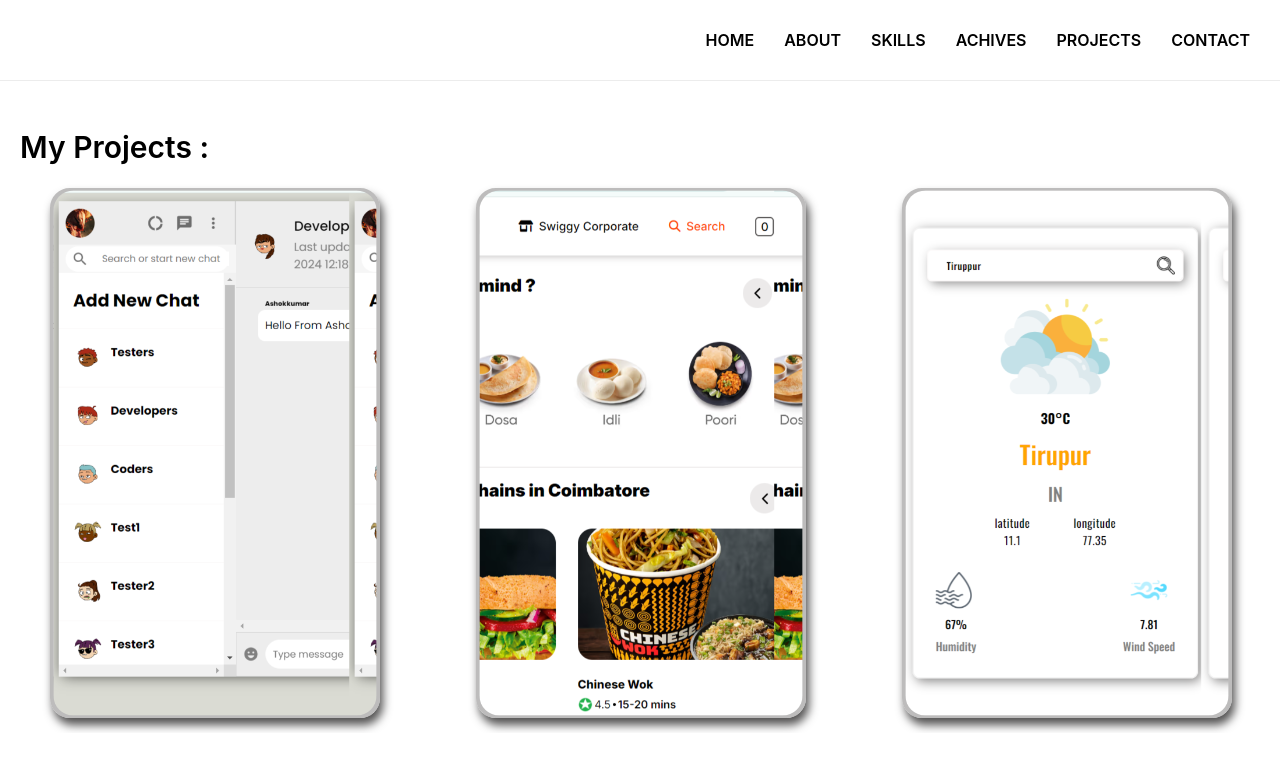
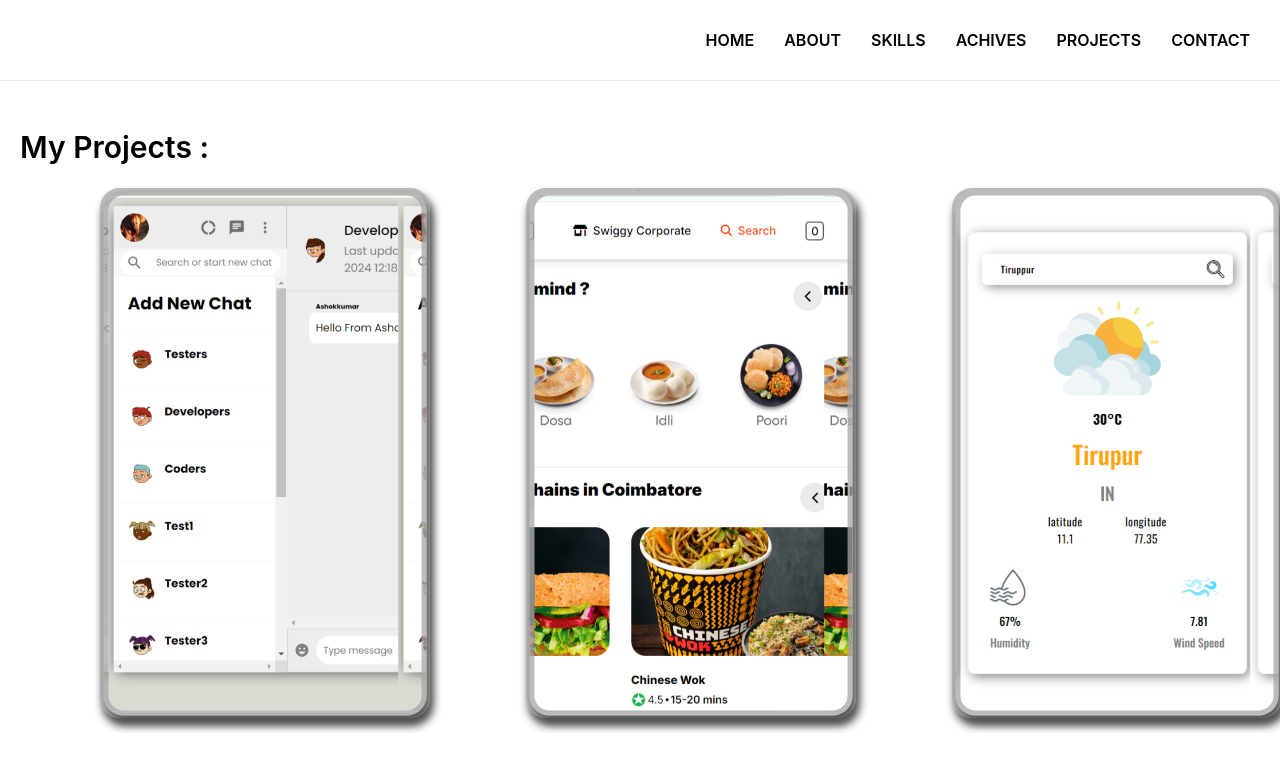
Before and after one commit to AshokasAK/Portfolio, a React (Vite) app: page /project in a window 1280 px wide. Shown: the top 770 px of the page. Built offline with nearby package versions, Linux system fonts and the light colour scheme.

Commit message:
changes in the project images under process

```diff
--- a/css/Project.css
+++ b/css/Project.css
@@ -10,7 +10,7 @@ h3{
     justify-content: space-around;
     align-items: center;
     margin-top:.5rem;
-    padding: 0px 50px;
+    padding: 0px 100px;
     gap:6rem;
     overflow: scroll;
     height: 560px;
@@ -126,6 +126,7 @@ display: none;
         gap:2rem;
         height: 560px;
         margin-top: -2rem;
+        padding: 0px 50px;
     }
     .projects div{
         position: relative;
--- a/src/components/Project.jsx
+++ b/src/components/Project.jsx
@@ -10,7 +10,7 @@ const Project = () => {
   <Link to={'/whatsAppProject'}>
     <div className="pro5 ">
         {/* <img src="../public/project/pro5.png" alt="" /> */}
-        <p className="proimg5 pig"></p>
+        <div className="proimg5 pig"></div>
         <div className="covering">
             <p>Aug  26</p>
              <p> WhatsappClone</p>
@@ -24,7 +24,7 @@ const Project = () => {
   <Link to={'/swiggyProject'}>
     <div className="pro4">
         {/* <img src="../public/project/pro4.png" alt="" /> */}
-        <p className="proimg4 pig"></p>
+        <div className="proimg4 pig"></div>
         <div className="covering">
             <p> Aug  20</p>
             <p>Swiggy Clone</p>
@@ -39,7 +39,7 @@ const Project = () => {
     <div className="pro3">
         {/* <img src="../public/project/pro1.png" alt="" />
          */}
-        <p className="proimg1 pig"></p>
+        <div className="proimg1 pig"></div>
         <div className="covering">
             <p>Aug 10</p>
             <p> Weather App</p>
@@ -54,7 +54,7 @@ const Project = () => {
   <Link to={'/simpleformProject'}>
     <div className="pro2">
         {/* <img src="../public/project/pro2.png" alt="" /> */}
-        <p className="proimg2 pig"></p>
+        <div className="proimg2 pig"></div>
         <div className="covering">
             <p>Aug 8</p>
             <p>Simple Form</p>
@@ -68,7 +68,7 @@ const Project = () => {
   <Link to={'/todolistProject'}>
     <div className="pro1">
         {/* <img src="../public/project/pro3.png" alt="" /> */}
-        <p className="proimg3 pig"></p>
+        <div className="proimg3 pig"></div>
         <div className="covering">
             <p>Aug 6</p>
             <p>CRUD TODO List</p>
--- a/src/components/projectPages/SimpleFormPage.jsx
+++ b/src/components/projectPages/SimpleFormPage.jsx
@@ -17,7 +17,7 @@ const SimpleFormPage = () => {
             <div className="singlePro">
                 <aside>
                      {/* <img src="../public/project/pro2.png" alt="" /> */}
-                     <p className="proimgsi2"></p>
+                     <div className="proimgsi2"></div>
                 </aside>
                 <section>
                     <h4 className='proname'>Simple Form <span>
```
